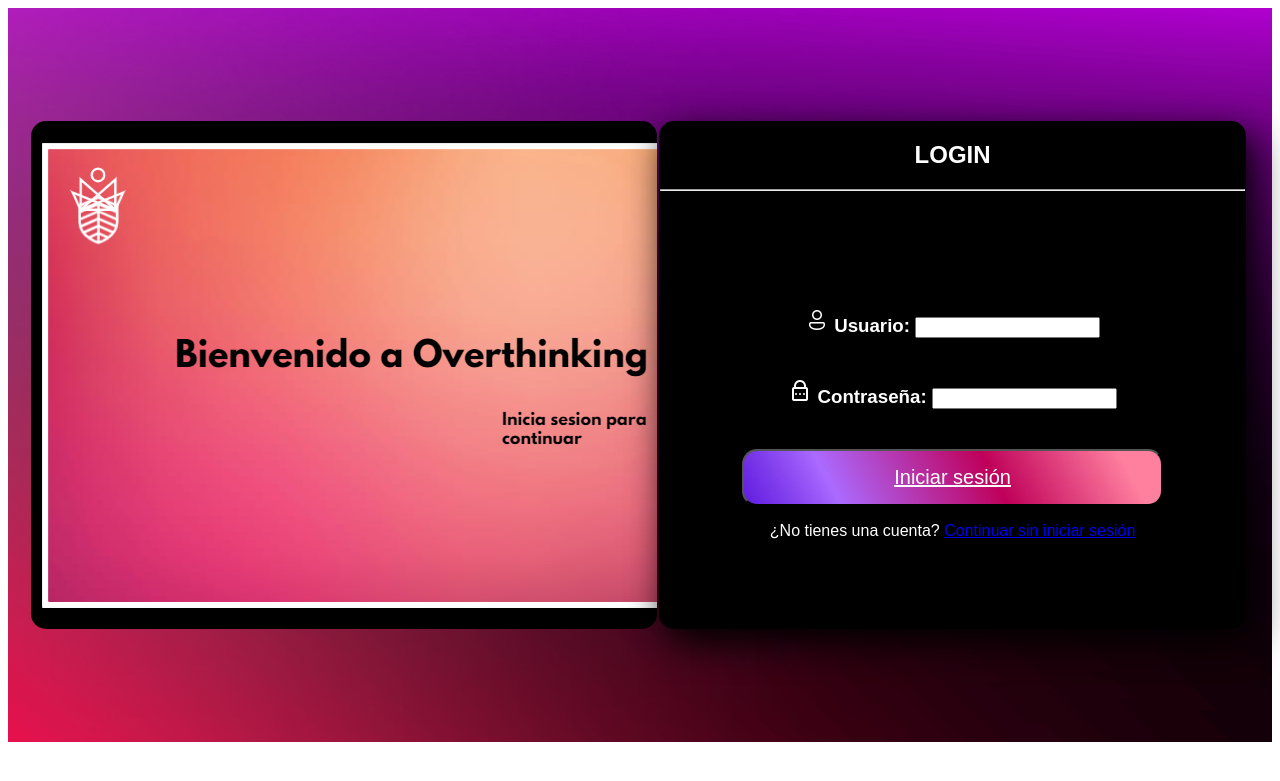
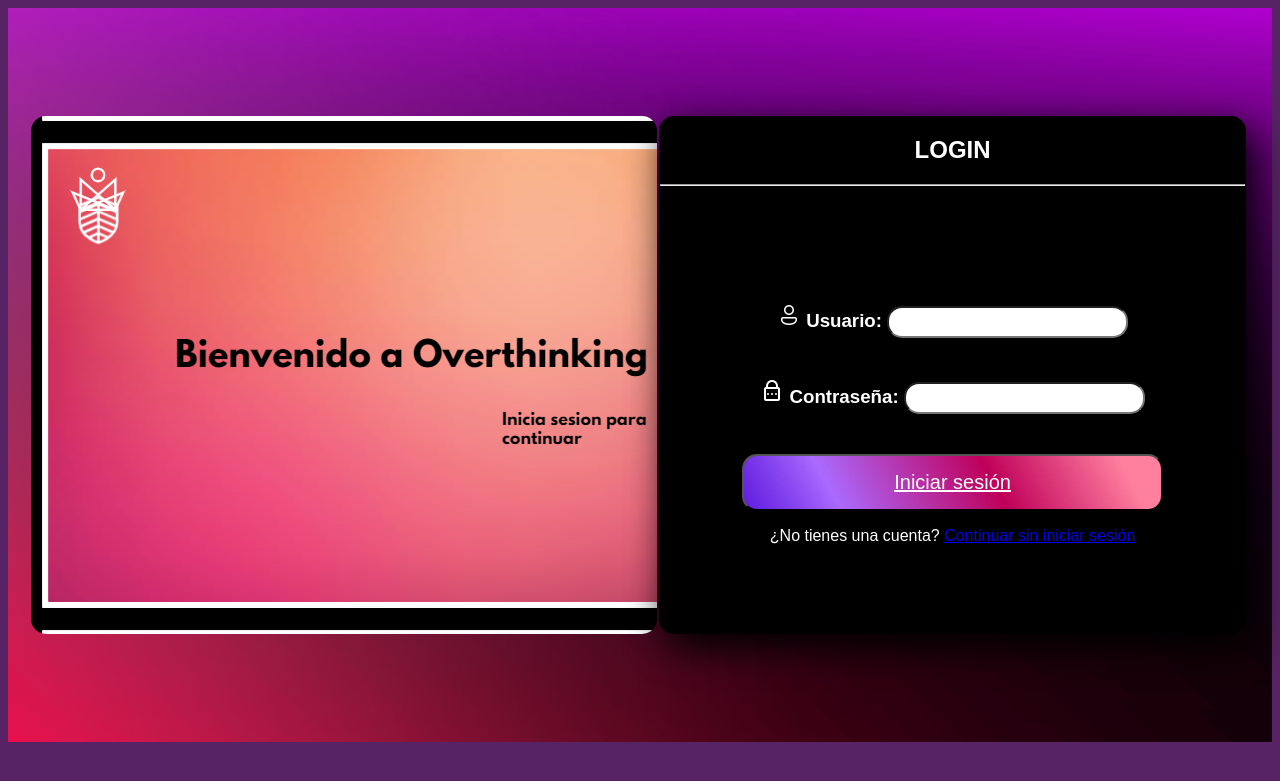
Before and after one commit to LaloDavilaC9/tiendaonline, a PHP site: page /login.php in a window 1280 px wide. Shown: the top 781 px of the page. Run offline with PHP 8.4, Linux system fonts and the light colour scheme.

Commit message:
Update estilos
Se agregaron nuevos estilos

```diff
--- a/estilos/estilos.css
+++ b/estilos/estilos.css
@@ -8,7 +8,7 @@
     background-size: cover;
     background-position: center;
     background-attachment: fixed;
-    background-repeat: repeat;
+    background-repeat: no-repeat;
     font-family: "Benton Sans", sans-serif;
     font-size: 16px;
     font-style: normal;
@@ -63,3 +63,13 @@
     -moz-border-radius: 15px;
     -webkit-border-radius: 15px;
 }
+
+.camposDesign{
+    border: 12;
+    padding: 5px 15px;
+    text-align: center;
+    font-size: 16px;
+    border-radius: 15px;
+    -moz-border-radius: 15px;
+    -webkit-border-radius: 15px;
+}
--- a/login.php
+++ b/login.php
@@ -9,7 +9,7 @@
     <title>OVERTHINKING LOGIN</title>
 </head>
 
-<body>
+<body style="background-color: #572364; overflow:hidden;">
     <div id="bodyLogin">
     <TABLE class="estandarTablaDesign" CELLSPACING=0 CELLPADDING=7>
             <TR>
```
